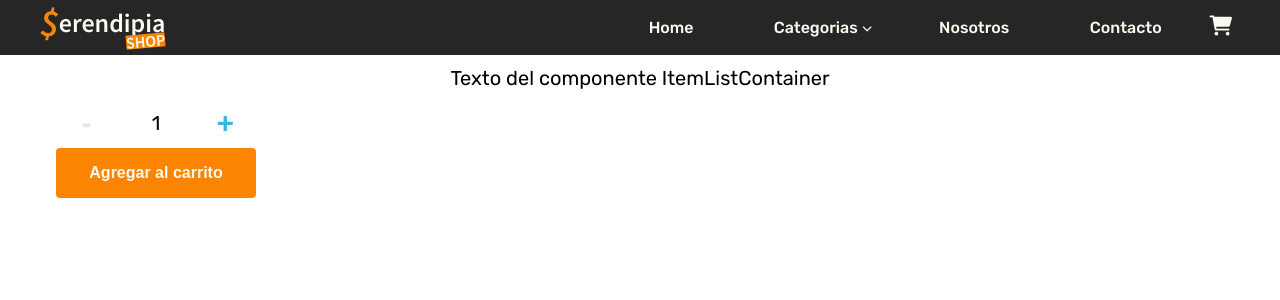
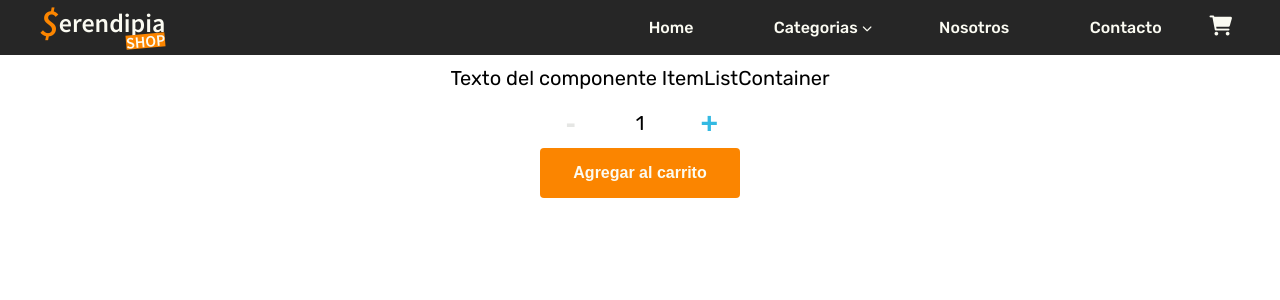
Before and after one commit to royarrascaeta/ShopArrascaeta, a React (Create React App) app: page / in a window 1280 px wide. Shown: the top 300 px of the page. Built offline with nearby package versions, Linux system fonts and the light colour scheme.

Commit message:
Modificaciones en estilo ItemCount

```diff
--- a/src/components/ItemCount/ItemCount.scss
+++ b/src/components/ItemCount/ItemCount.scss
@@ -4,6 +4,7 @@
   width: auto;
   max-width: 20rem;
   padding: 1.6rem;
+  margin: 0 auto;
   display: grid;
   grid-template-columns: repeat(3, 1fr);
   align-items: center;
--- a/src/components/ItemListContainer/ItemListContainer.scss
+++ b/src/components/ItemListContainer/ItemListContainer.scss
@@ -1,7 +1,6 @@
 @import "../shared";
 
 .item-list-container {
-  margin: 0 auto;
   text-align: center;
   font-size: 2rem;
 }
```
